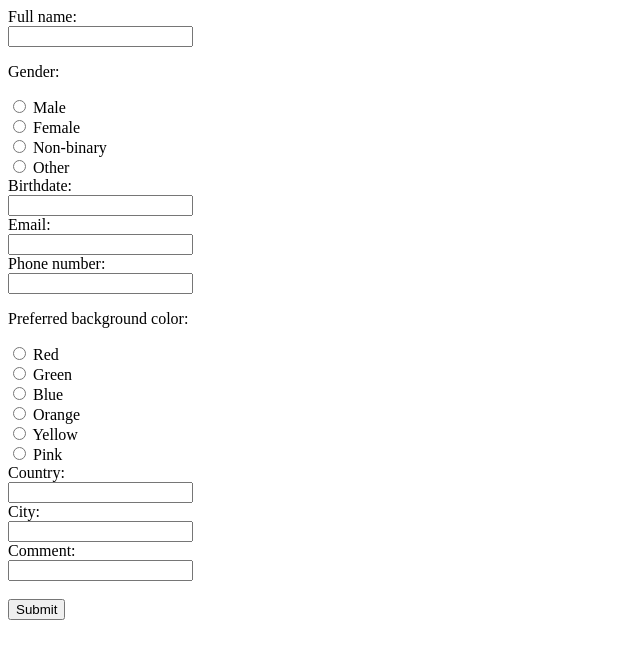
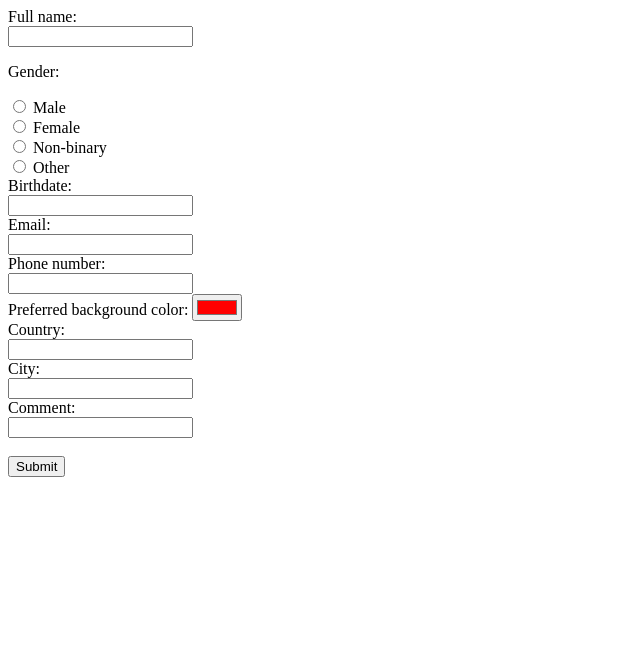
Before and after one commit to NazariyRomanyuk/WebTechno, a plain HTML site: page Homework1/task1.html in a window 1280 px wide. Shown: the whole page, without its empty margins (0-640 px from the left). Drawn offline with Linux system fonts and the light colour scheme.

Commit message:
Add color picker to task1

```diff
--- a/Homework1/task1.html
+++ b/Homework1/task1.html
@@ -24,19 +24,8 @@
         <input type="email" id="email" name="email"><br>
         <label for="phone">Phone number:</label><br>
         <input type="text" id="phone" name="phone"><br>
-        <p>Preferred background color:</p>
-        <input type="radio" id="red" name="color" value="Red">
-        <label for="red">Red</label><br>
-        <input type="radio" id="green" name="color" value="Green">
-        <label for="green">Green</label><br>
-        <input type="radio" id="blue" name="color" value="Blue">
-        <label for="blue">Blue</label><br>
-        <input type="radio" id="orange" name="color" value="Orange">
-        <label for="orange">Orange</label><br>
-        <input type="radio" id="yellow" name="color" value="Yellow">
-        <label for="yellow">Yellow</label><br>
-        <input type="radio" id="pink" name="color" value="Pink">
-        <label for="pink">Pink</label><br>
+        <label for="body">Preferred background color:</label>
+        <input type="color" id="color" name="color" value="#ff0000" /><br>
         <label for="country">Country:</label><br>
         <input type="text" id="country" name="country"><br>
         <label for="city">City:</label><br>
```
